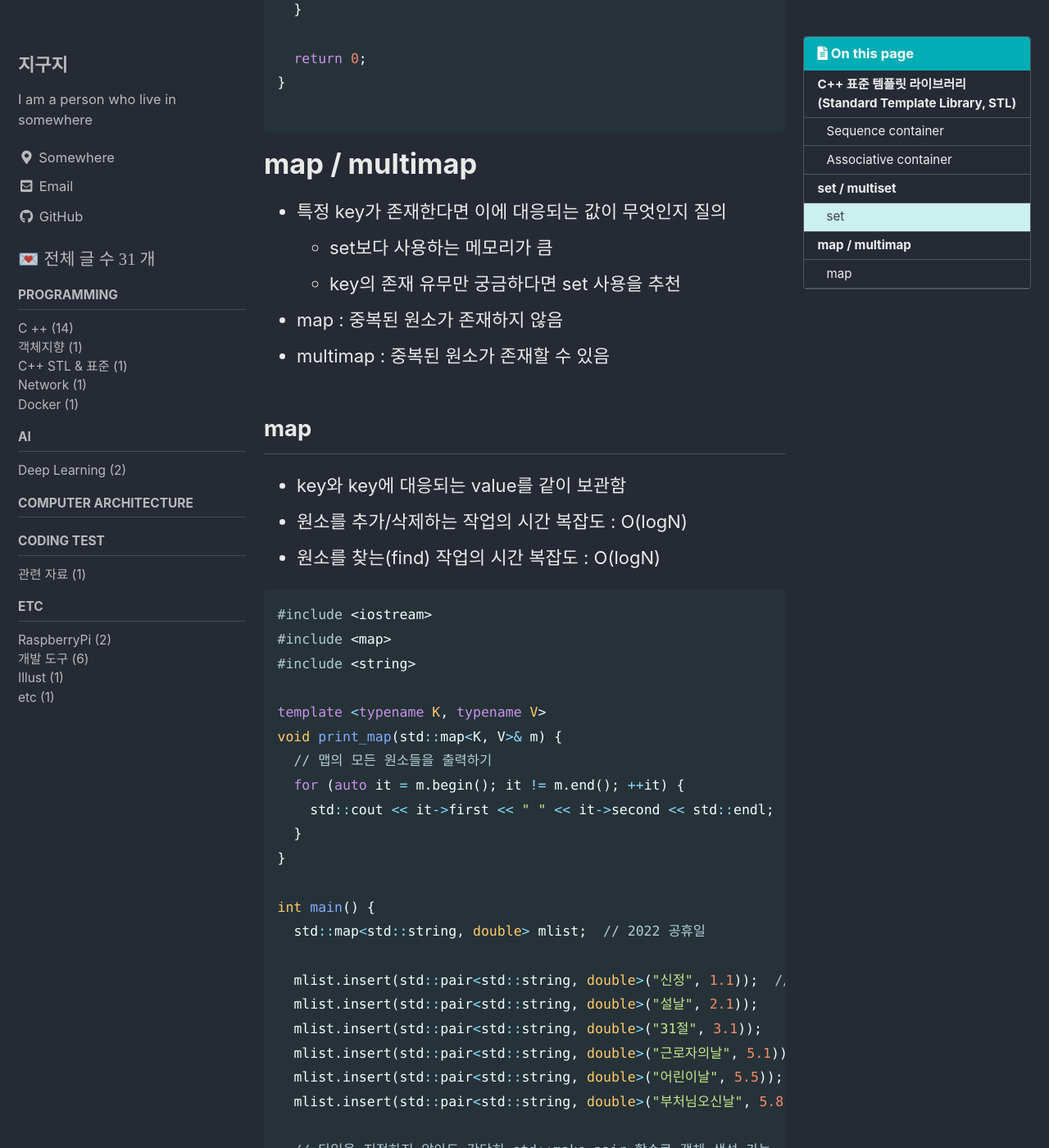
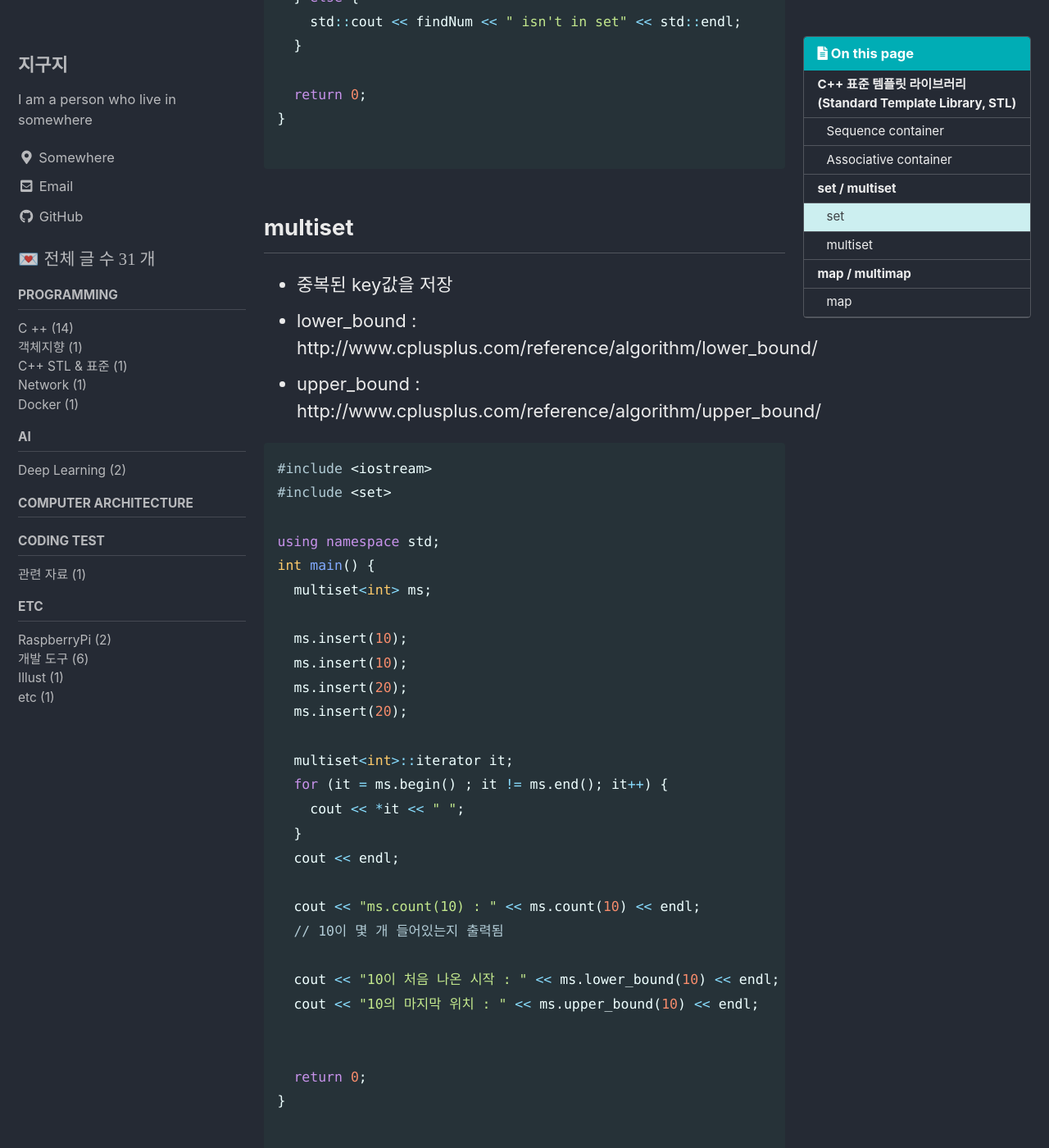
Before and after one commit to hyesuk-k/hyesuk-k.github.io, a Jekyll site: the page built from _posts/cpp/2021-11-17-cpp_start_day14.md, in a window 1280 px wide and 1400 px high, scrolled down 2523 px. Shown: the whole window at 82% size. Built offline with Jekyll 4.4.1, drawn with Linux system fonts in a browser that asks for light colours; cached includes are drawn as plain includes; some of the changed text lies outside the part shown.

Commit message:
[cpp] multiset 내용 추가
* lower_bound / upper_bound 확인

````diff
--- a/_posts/cpp/2021-11-17-cpp_start_day14.md
+++ b/_posts/cpp/2021-11-17-cpp_start_day14.md
@@ -43,6 +43,7 @@ last_modified_at: 2021-11-17
 # set / multiset
 
 * 특정 key가 연관 컨테이너에 존재하는지 유무
+* 원소를 insert 시 자동 정렬됨
 * set : 중복된 원소가 존재하지 않음
 * multiset : 중복된 원소가 존재할 수 있음
 
@@ -84,6 +85,44 @@ int main() {
   } else {
     std::cout << findNum << " isn't in set" << std::endl;
   }
+
+  return 0;
+}
+
+```
+
+
+## multiset
+
+* 중복된 key값을 저장
+* lower_bound : http://www.cplusplus.com/reference/algorithm/lower_bound/
+* upper_bound : http://www.cplusplus.com/reference/algorithm/upper_bound/
+
+```cpp
+#include <iostream>
+#include <set>
+
+using namespace std;
+int main() {
+  multiset<int> ms;
+
+  ms.insert(10);
+  ms.insert(10);
+  ms.insert(20);
+  ms.insert(20);
+
+  multiset<int>::iterator it;
+  for (it = ms.begin() ; it != ms.end(); it++) {
+    cout << *it << " ";
+  }
+  cout << endl;
+
+  cout << "ms.count(10) : " << ms.count(10) << endl;
+  // 10이 몇 개 들어있는지 출력됨
+
+  cout << "10이 처음 나온 시작 : " << ms.lower_bound(10) << endl;
+  cout << "10의 마지막 위치 : " << ms.upper_bound(10) << endl;
+
 
   return 0;
 }
````
Also changed, not shown: other parts of _posts/cpp/2021-11-17-cpp_start_day14.md (+1 -1 lines).
